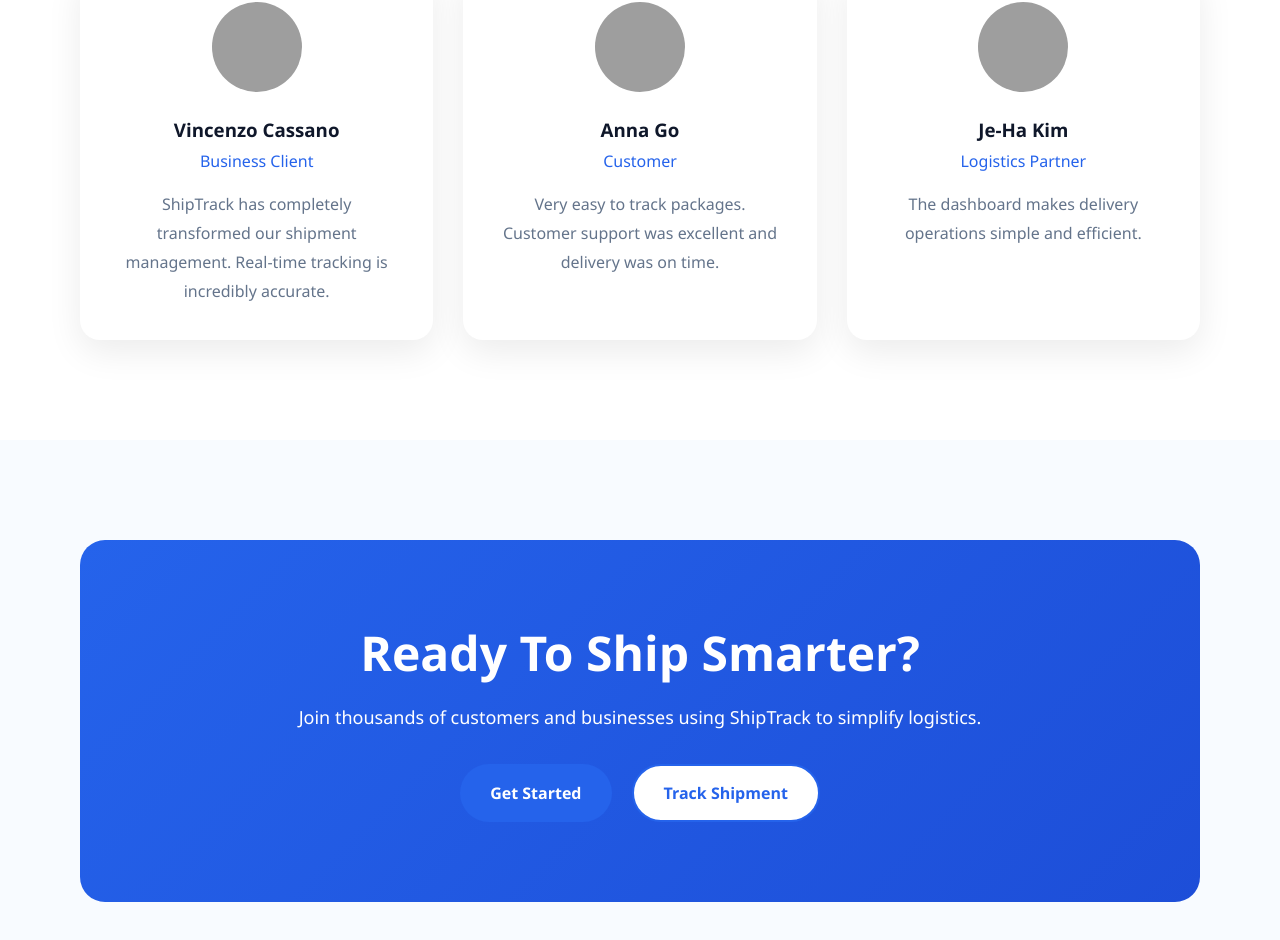
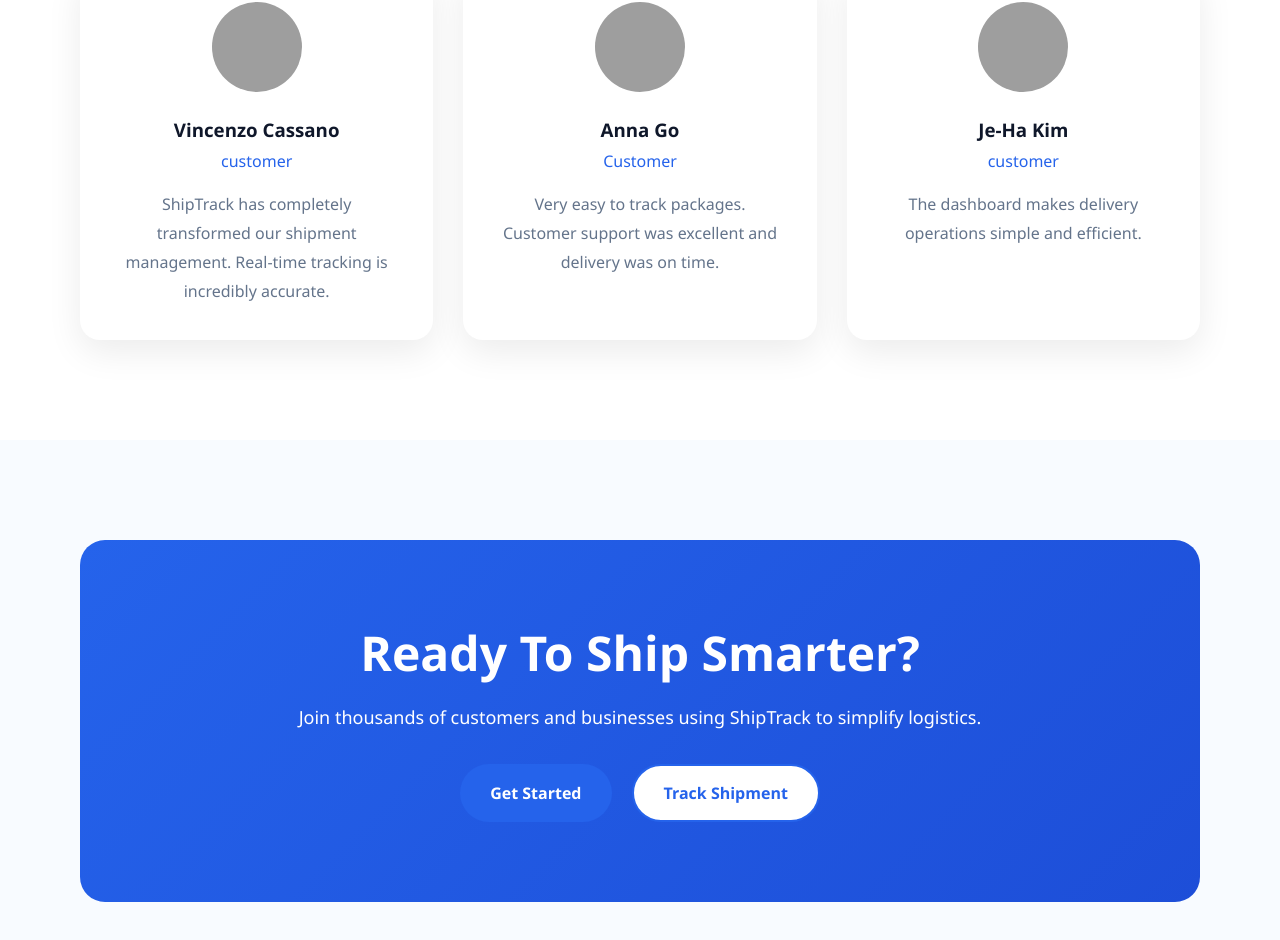
Before and after one commit to bhavanichanda5/shipment-tracking-platform, a React app in the folder frontend/: page / in a window 1280 px wide. Shown: the part 3684-4624 px from the top of the page. Built offline with nearby package versions, Linux system fonts and the light colour scheme; grey boxes are pictures that could not be loaded; the HTML template or start-up script is replaced by a standard one.

Commit message:
Landing Page Changes

```diff
--- a/frontend/src/pages/LandingPage.jsx
+++ b/frontend/src/pages/LandingPage.jsx
@@ -653,7 +653,7 @@
 
             <h4>
 
-              Business Client
+              customer
 
             </h4>
 
@@ -711,7 +711,7 @@
 
             <h4>
 
-              Logistics Partner
+              customer
 
             </h4>
 
```
